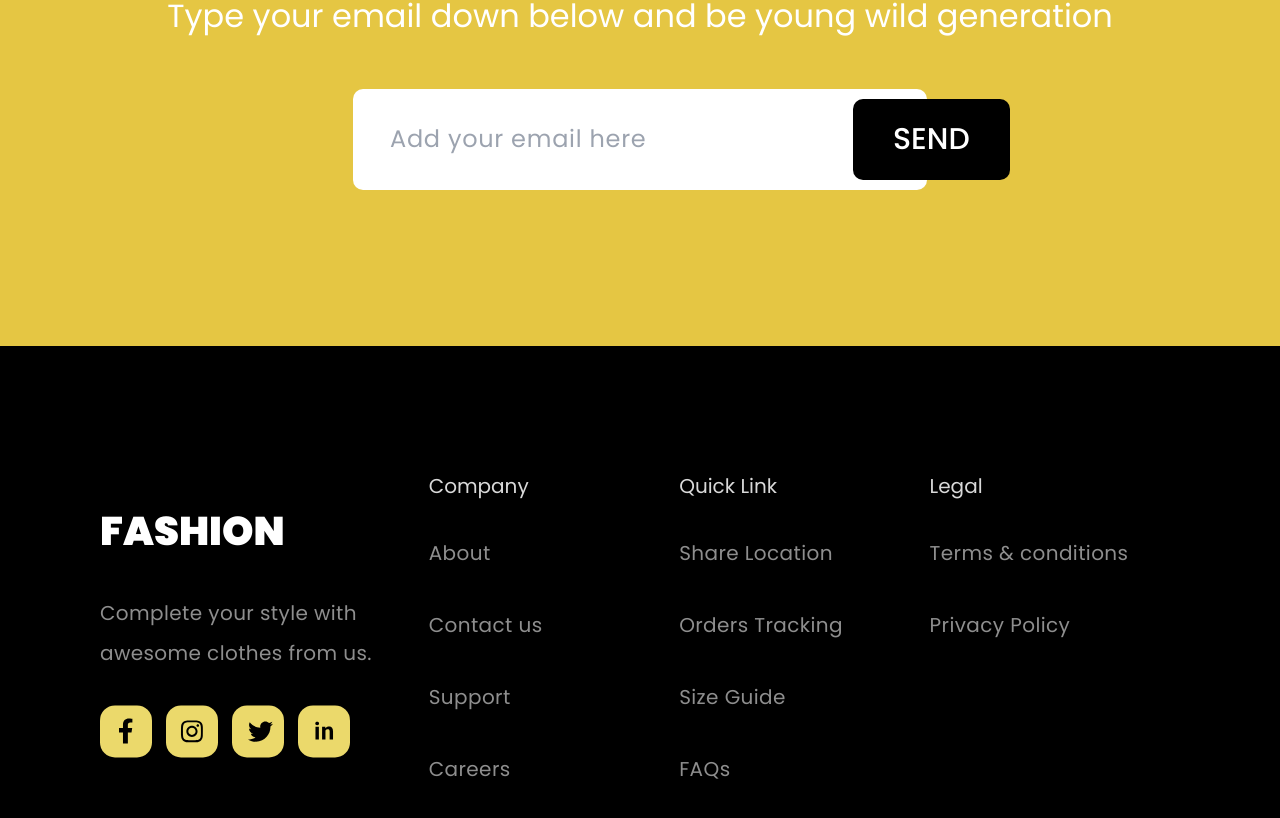
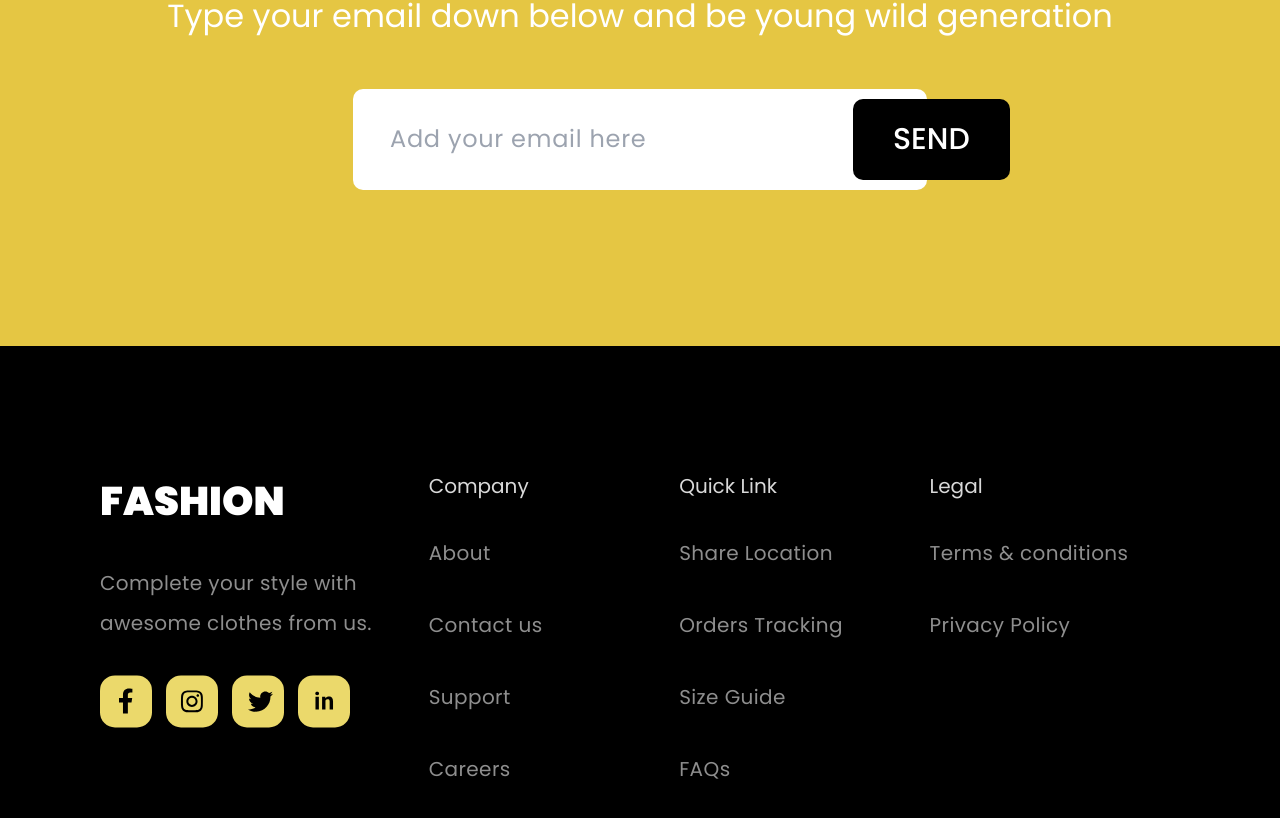
Before and after one commit to BhdnS/fashion-tailwindcss, a website built with Vite: page src/index.html in a window 1280 px wide. Shown: the part 5718-6536 px from the top of the page. Built offline with nearby package versions, Linux system fonts and the light colour scheme.

Commit message:
fix: footer section

```diff
--- a/src/index.html
+++ b/src/index.html
@@ -216,7 +216,7 @@
         <button class="text-[30px] text-white bg-black pt-[18px] pb-[18px] pl-[40px] pr-[40px] rounded-[10px] hover:text-black hover:bg-gray-500 transition-all duration-500 ease-in-out font-medium" type="submit">SEND</button>
       </form>
     </section>
-    <footer id="fashion" class="flex flex-col gap-[40px] lg:flex-row items-center justify-around bg-black pt-[50px] lg:pt-[125px] pb-[50px] lg:pb-[147px] lg:pl-[100px] pl-[20px] lg:pr-[100px] pr-[20px]">
+    <footer id="fashion" class="flex flex-col gap-[40px] lg:flex-row lg:items-start items-center justify-around bg-black pt-[50px] lg:pt-[125px] pb-[50px] lg:pb-[147px] lg:pl-[100px] pl-[20px] lg:pr-[100px] pr-[20px]">
       <div class="flex flex-col gap-[32px] max-w-[300px]">
         <h2 class="text-[40px] font-black text-white text-center lg:text-left">FASHION</h2>
         <p class="text-[20px] w-full max-w-[415px] leading-[40px] text-footer-text tracking-[0.4px] text-center lg:text-left">Complete your style with awesome clothes from us.</p>
```
Also changed, not shown: src/styles/output.css.
